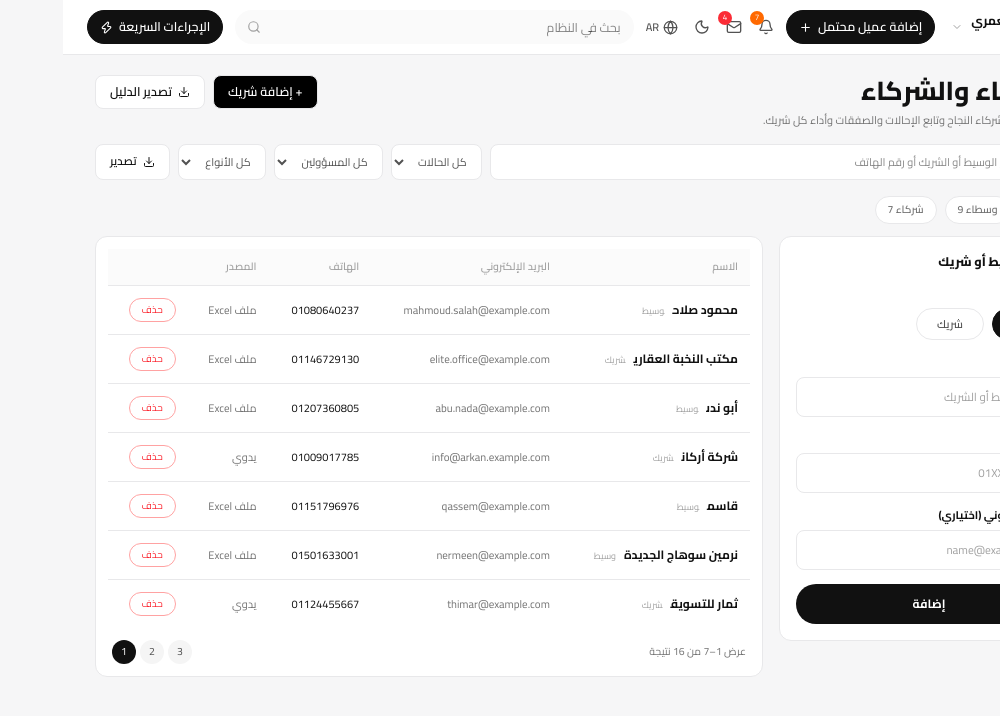
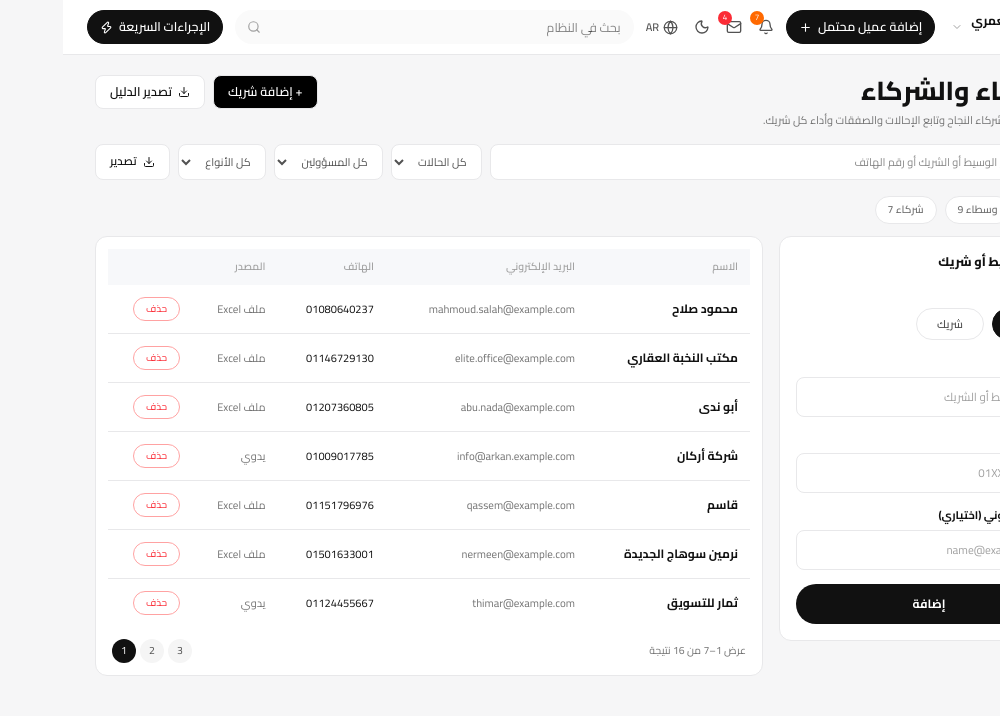
Before and after one commit to laila-272/CRM, a React (Vite) app: page /brokers in a window 1280 px wide. Shown: the top 716 px of the page, without its empty margins (280-1280 px from the left). Built offline with nearby package versions, Linux system fonts and the light colour scheme.

Commit message:
Fix Vercel routing

```diff
--- a/src/Components/Pages/Brokers.jsx
+++ b/src/Components/Pages/Brokers.jsx
@@ -255,7 +255,7 @@ export default function Brokers() {
         <div className={`${card} p-3 min-w-0`}>
           <div className="overflow-x-auto">
             <table className="w-full min-w-[560px]">
-              <thead className="bg-neutral-50/70">
+              <thead className="bg-[#F7F8FA]">
                 <tr>
                   {["الاسم", "البريد الإلكتروني", "الهاتف", "المصدر", ""].map(
                     (h, i) => (
@@ -268,12 +268,18 @@ export default function Brokers() {
               </thead>
               <tbody>
                 {rows.map((b) => (
-                  <tr key={b.id} className="border-t border-line">
+                  <tr
+                    key={b.id}
+                    className={`border-line ${
+                      rows[0]?.id === b.id ? "" : "border-t"
+                    }`}
+                  >
+                    {" "}
                     <td className={`${td} font-bold text-[12px]`}>
                       {b.name}
-                      <span className="mr-2 text-[9px] font-normal text-neutral-400">
+                      {/* <span className="mr-2 text-[9px] font-normal text-neutral-400">
                         {b.type}
-                      </span>
+                      </span> */}
                     </td>
                     <td
                       className={`${td} text-neutral-500`}
```
Also changed, not shown: vercel.json (added).
